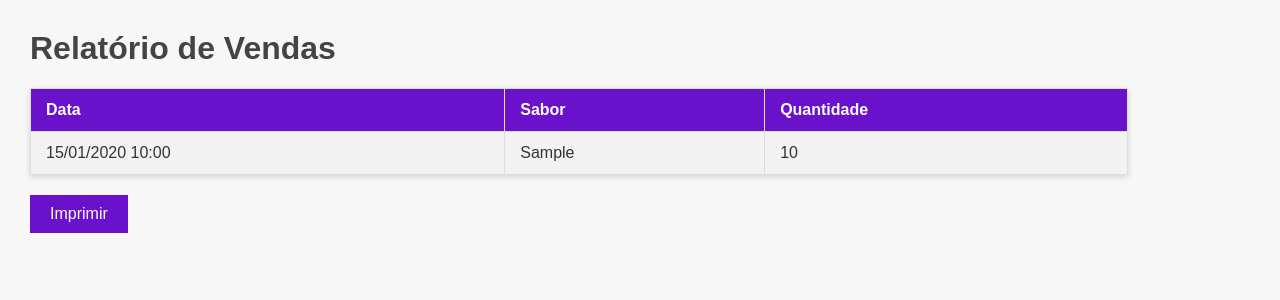
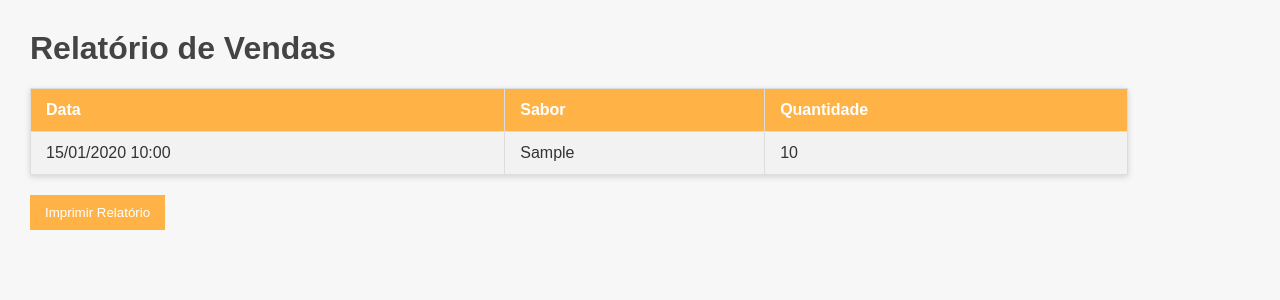
Before and after one commit to claramuchinelli/estoque-delicias-dacris, a Flask app: page /relatorio/vendas in a window 1280 px wide. Shown: the top 300 px of the page. Run offline with Flask 3, Linux system fonts and the light colour scheme; the visitor is signed in with stand-in values (Sample User, id 1); tables that the repository leaves empty hold one stand-in row (values such as "Sample post").

Commit message:
Update relatorio_vendas.html

```diff
--- a/templates/relatorio_vendas.html
+++ b/templates/relatorio_vendas.html
@@ -2,7 +2,7 @@
 <html>
 <head>
     <meta charset="UTF-8">
-    <title>Relatório de Vendas</title>
+    <title>Relatório de Vendas - Delícias da Cris</title>
     <style>
         body {
             font-family: Arial, sans-serif;
@@ -26,28 +26,28 @@
             text-align: left;
         }
         th {
-            background-color: #6a11cb;
+            background-color: #ffb347;
             color: white;
         }
         tr:nth-child(even) {
             background-color: #f2f2f2;
         }
         button {
-            margin-top: 20px;
-            padding: 10px 20px;
-            background-color: #6a11cb;
+            background-color: #ffb347;
             color: white;
             border: none;
+            padding: 10px 15px;
+            margin-top: 20px;
             cursor: pointer;
-            font-size: 16px;
         }
         button:hover {
-            background-color: #4e0fa1;
+            background-color: #ff9e0d;
         }
     </style>
 </head>
 <body>
     <h1>Relatório de Vendas</h1>
+
     <table>
         <tr>
             <th>Data</th>
@@ -56,12 +56,13 @@
         </tr>
         {% for venda in vendas %}
         <tr>
-            <td>{{ venda.data.strftime('%d/%m/%Y %H:%M') }}</td>
+            <td>{{ venda.data.strftime("%d/%m/%Y %H:%M") }}</td>
             <td>{{ venda.sabor }}</td>
             <td>{{ venda.quantidade }}</td>
         </tr>
         {% endfor %}
     </table>
-    <button onclick="window.print()">Imprimir</button>
+
+    <button onclick="window.print()">Imprimir Relatório</button>
 </body>
 </html>
```
